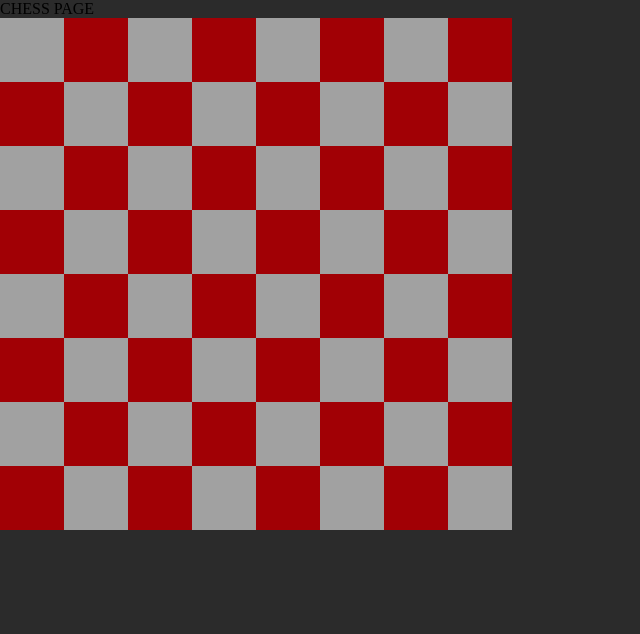
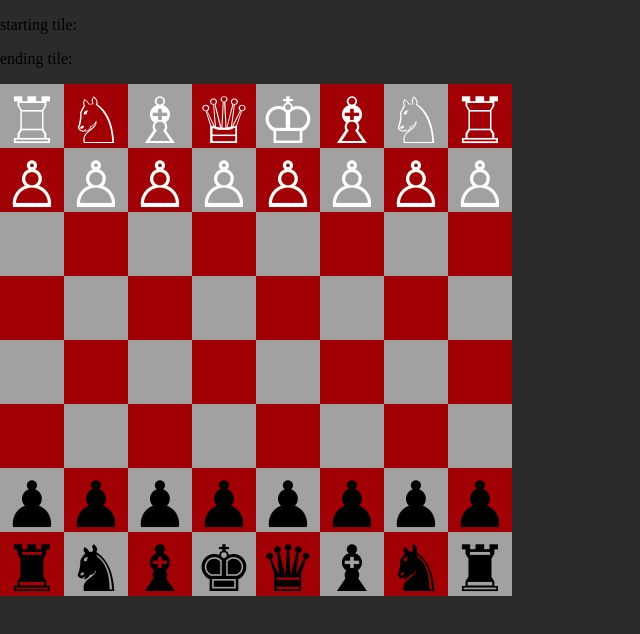
Before and after one commit to acedrow/pw, a React app: page /chess in a window 1280 px wide. Shown: the top 634 px of the page, without its empty margins (0-640 px from the left). Built offline with nearby package versions, Linux system fonts and the light colour scheme.

Commit message:
pieces but y u no work

```diff
--- a/src/chess/constants.ts
+++ b/src/chess/constants.ts
@@ -1,5 +1,7 @@
 export const BOARD_WHITE = '#a1a1a1'
 export const BOARD_BLACK = '#a10005'
+export const PIECE_WHITE = 'white'
+export const PIECE_BLACK = 'black'
 
 export enum PIECES {
   WHITE_KING = '♔',
@@ -17,36 +19,31 @@ export enum PIECES {
   BLACK_PAWN = '♟︎',
 }
 
-type coordinatePoint = {
-  x: number
-  y: number
+const startPos = new Map<string, PIECES>()
+startPos.set('00', PIECES.WHITE_ROOK)
+startPos.set('10', PIECES.WHITE_KNIGHT)
+startPos.set('20', PIECES.WHITE_BISHOP)
+startPos.set('30', PIECES.WHITE_QUEEN)
+startPos.set('40', PIECES.WHITE_KING)
+startPos.set('50', PIECES.WHITE_BISHOP)
+startPos.set('60', PIECES.WHITE_KNIGHT)
+startPos.set('70', PIECES.WHITE_ROOK)
+
+for (let x = 0; x < 8; x++) {
+  startPos.set(`${x}1`, PIECES.WHITE_PAWN)
 }
 
-const startPos = new Map<coordinatePoint, PIECES>()
-startPos.set({ x: 0, y: 0 }, PIECES.WHITE_ROOK)
-startPos.set({ x: 1, y: 0 }, PIECES.WHITE_KNIGHT)
-startPos.set({ x: 2, y: 0 }, PIECES.WHITE_BISHOP)
-startPos.set({ x: 3, y: 0 }, PIECES.WHITE_QUEEN)
-startPos.set({ x: 4, y: 0 }, PIECES.WHITE_KING)
-startPos.set({ x: 5, y: 0 }, PIECES.WHITE_BISHOP)
-startPos.set({ x: 6, y: 0 }, PIECES.WHITE_KNIGHT)
-startPos.set({ x: 7, y: 0 }, PIECES.WHITE_ROOK)
+startPos.set('07', PIECES.BLACK_ROOK)
+startPos.set('17', PIECES.BLACK_KNIGHT)
+startPos.set('27', PIECES.BLACK_BISHOP)
+startPos.set('37', PIECES.BLACK_KING)
+startPos.set('47', PIECES.BLACK_QUEEN)
+startPos.set('57', PIECES.BLACK_BISHOP)
+startPos.set('67', PIECES.BLACK_KNIGHT)
+startPos.set('77', PIECES.BLACK_ROOK)
 
 for (let x = 0; x < 8; x++) {
-  startPos.set({ x: x, y: 0 }, PIECES.WHITE_PAWN)
-}
-
-startPos.set({ x: 0, y: 6 }, PIECES.BLACK_ROOK)
-startPos.set({ x: 1, y: 6 }, PIECES.BLACK_KNIGHT)
-startPos.set({ x: 2, y: 6 }, PIECES.BLACK_BISHOP)
-startPos.set({ x: 3, y: 6 }, PIECES.BLACK_QUEEN)
-startPos.set({ x: 4, y: 6 }, PIECES.BLACK_QUEEN)
-startPos.set({ x: 5, y: 6 }, PIECES.BLACK_BISHOP)
-startPos.set({ x: 6, y: 6 }, PIECES.BLACK_KNIGHT)
-startPos.set({ x: 7, y: 6 }, PIECES.BLACK_ROOK)
-
-for (let x = 0; x < 8; x++) {
-  startPos.set({ x: x, y: 7 }, PIECES.BLACK_PAWN)
+  startPos.set(`${x}6`, PIECES.BLACK_PAWN)
 }
 
 export const STARTING_POSITIONS = startPos
--- /dev/null
+++ b/src/chess/gameTile.tsx
@@ -0,0 +1,52 @@
+import React, { useEffect, useState } from 'react'
+import styled from 'styled-components'
+import { PIECE_BLACK, PIECE_WHITE } from './constants'
+import { isPieceWhite } from './utils'
+
+type GameTileProps = {
+  contents?: string
+  bgColor?: string
+  clickCallback: (x: number, y: number, contents: string | undefined) => void
+  x: number
+  y: number
+}
+
+const GameTile = ({
+  contents,
+  bgColor,
+  x,
+  y,
+  clickCallback,
+}: GameTileProps) => {
+  const color = isPieceWhite(contents) ? PIECE_WHITE : PIECE_BLACK
+
+  onclick = () => {
+    console.log('x, y, contents', x, y, contents)
+    clickCallback(x, y, contents)
+  }
+
+  return (
+    <TileContainer color={color} bgColor={bgColor}>
+      <span>{contents}</span>
+    </TileContainer>
+  )
+}
+
+export default GameTile
+
+const TileContainer = styled.div<{ color: string; bgColor?: string }>`
+  color: ${(p) => p.color};
+  width: 4rem;
+  height: 4rem;
+  font-size: 4rem;
+  text-align: center;
+  background-color: ${(p) => p?.bgColor || 'white'};
+  :hover {
+    border: 2px solid white;
+    box-sizing: border-box;
+    span:first-child {
+      position: relative;
+      top: -2px;
+    }
+  }
+`
--- a/src/chess/index.tsx
+++ b/src/chess/index.tsx
@@ -1,20 +1,20 @@
 import React, { useEffect, useState } from 'react'
 import styled from 'styled-components'
-import { BOARD_WHITE, BOARD_BLACK, STARTING_POSITIONS } from './constants'
-console.log('startpos', STARTING_POSITIONS)
-console.log('get test', STARTING_POSITIONS.get({ x: 0, y: 0 }))
+import {
+  BOARD_WHITE,
+  BOARD_BLACK,
+  STARTING_POSITIONS,
+  PIECE_WHITE,
+  PIECE_BLACK,
+} from './constants'
+import GameTile from './gameTile'
+import { isPieceWhite } from './utils'
 
 type TileState = {
-  color: string
+  tileColor?: string
+  containsWhitePiece?: boolean
   contents?: string
 }
-
-const TileContainer = styled.div<{ color: string }>`
-  color: white;
-  width: 4rem;
-  height: 4rem;
-  background-color: ${(p) => p.color};
-`
 
 const RowHolder = styled.div`
   display: flex;
@@ -31,9 +31,8 @@ const initializeBoard = (): TileState[][] => {
   for (let x = 0; x < 8; x++) {
     startingBoard[x] = []
     for (let y = 0; y < 8; y++) {
-      console.log('x:', x, 'y', y)
       startingBoard[x][y] = {
-        color:
+        tileColor:
           x % 2 === 0
             ? y % 2 === 0
               ? BOARD_WHITE
@@ -41,7 +40,8 @@ const initializeBoard = (): TileState[][] => {
             : y % 2 === 0
             ? BOARD_BLACK
             : BOARD_WHITE,
-        contents: STARTING_POSITIONS.get({ x: x, y: y } || null),
+        containsWhitePiece: isPieceWhite(STARTING_POSITIONS.get(`${x}${y}`)),
+        contents: STARTING_POSITIONS.get(`${x}${y}`) || undefined,
       }
     }
   }
@@ -49,23 +49,70 @@ const initializeBoard = (): TileState[][] => {
 }
 
 const ChessMain = () => {
-  const [board] = useState<TileState[][]>(initializeBoard())
+  const [board, setBoard] = useState<TileState[][]>(initializeBoard())
+  const [startingTile, setStartingTile] = useState<
+    { x: number; y: number; contents: string | undefined } | undefined
+  >()
+  const [endingTile, setEndingTile] = useState<
+    { x: number; y: number; contents: string | undefined } | undefined
+  >()
 
   useEffect(() => {
-    console.log('board', board)
-  }, [board])
+    console.log('startingTile', startingTile)
+    console.log('endingTile', endingTile)
+    if (startingTile && endingTile) {
+      let newBoard = { ...board }
+      const startTile = newBoard[startingTile.x][startingTile.y]
+      const endTile = newBoard[endingTile.x][endingTile.y]
 
-  const test = [1, 2, 3]
+      newBoard[startingTile.x][startingTile.y] = {
+        tileColor: startTile.tileColor,
+        containsWhitePiece: false,
+        contents: undefined,
+      }
+      newBoard[startingTile.x][startingTile.y] = {
+        tileColor: startTile.tileColor,
+        containsWhitePiece: startTile.containsWhitePiece,
+        contents: startTile.contents,
+      }
+      setStartingTile(undefined)
+      setEndingTile(undefined)
+      setBoard(newBoard)
+    }
+  }, [startingTile, endingTile])
+
+  const tileClickCallback = (
+    x: number,
+    y: number,
+    contents: string | undefined
+  ) => {
+    console.log('x', x, 'y', y)
+    if (contents) {
+      setStartingTile({ x: x, y: y, contents: contents })
+    } else if (startingTile) {
+      setEndingTile({ x: x, y: y, contents: undefined })
+    }
+  }
 
   return (
     <>
-      CHESS PAGE
+      <p>starting tile: {JSON.stringify(startingTile)}</p>
+      <p>ending tile: {JSON.stringify(endingTile)}</p>
       <RowHolder>
-        {board?.map((row, x) => (
+        {board?.map((row, xIndex) => (
           <ColHolder>
-            {row.map((col, y) => (
-              <TileContainer color={col.color}>{col.contents}</TileContainer>
-            ))}
+            {row.map((col, yIndex) => {
+              return (
+                <GameTile
+                  key={`${xIndex}${yIndex}`}
+                  contents={col.contents}
+                  bgColor={col.tileColor}
+                  clickCallback={tileClickCallback}
+                  x={xIndex}
+                  y={yIndex}
+                />
+              )
+            })}
           </ColHolder>
         ))}
       </RowHolder>
--- /dev/null
+++ b/src/chess/utils.ts
@@ -0,0 +1,12 @@
+import { PIECES } from './constants'
+
+export const isPieceWhite = (piece: string | undefined) => {
+  return (
+    piece === PIECES.WHITE_KING ||
+    piece === PIECES.WHITE_QUEEN ||
+    piece === PIECES.WHITE_BISHOP ||
+    piece === PIECES.WHITE_KNIGHT ||
+    piece === PIECES.WHITE_ROOK ||
+    piece === PIECES.WHITE_PAWN
+  )
+}
```
Also changed, not shown: src/chess/piecesMap.ts (added, +10 -0 lines).
